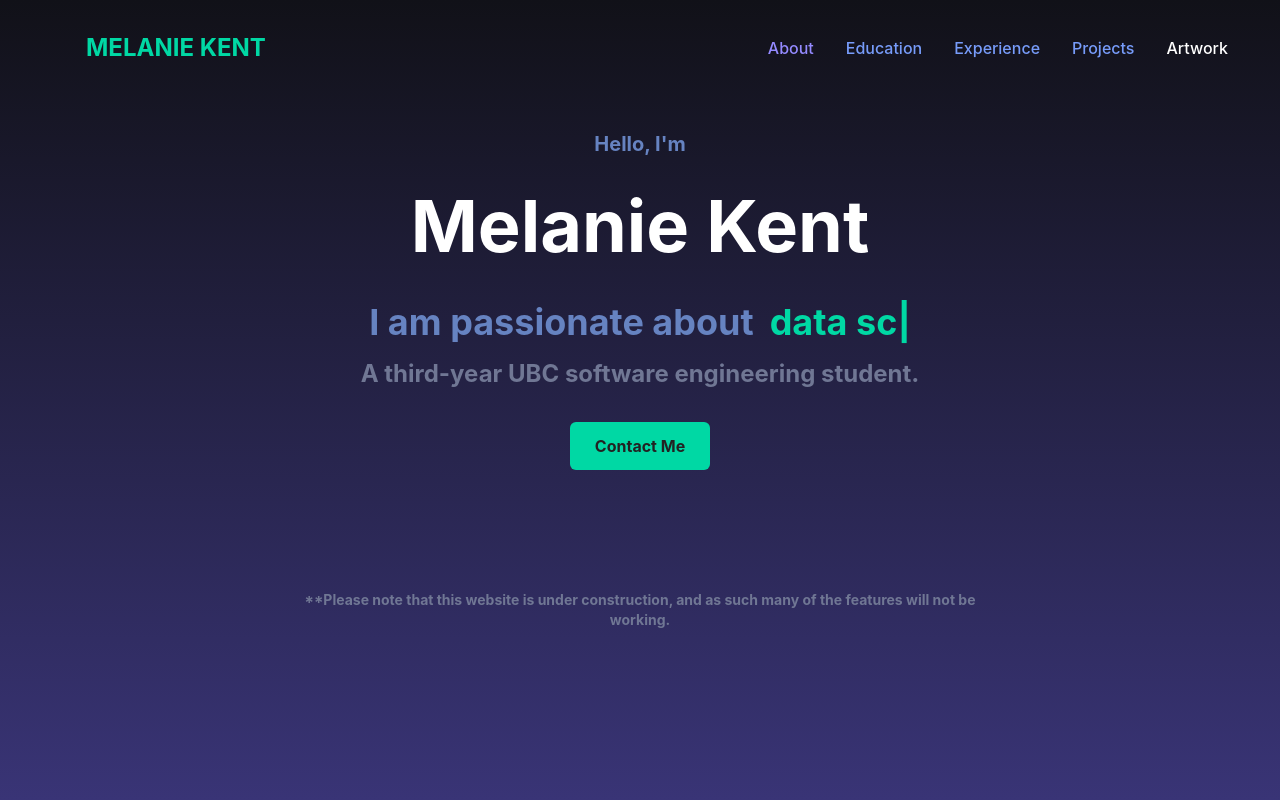
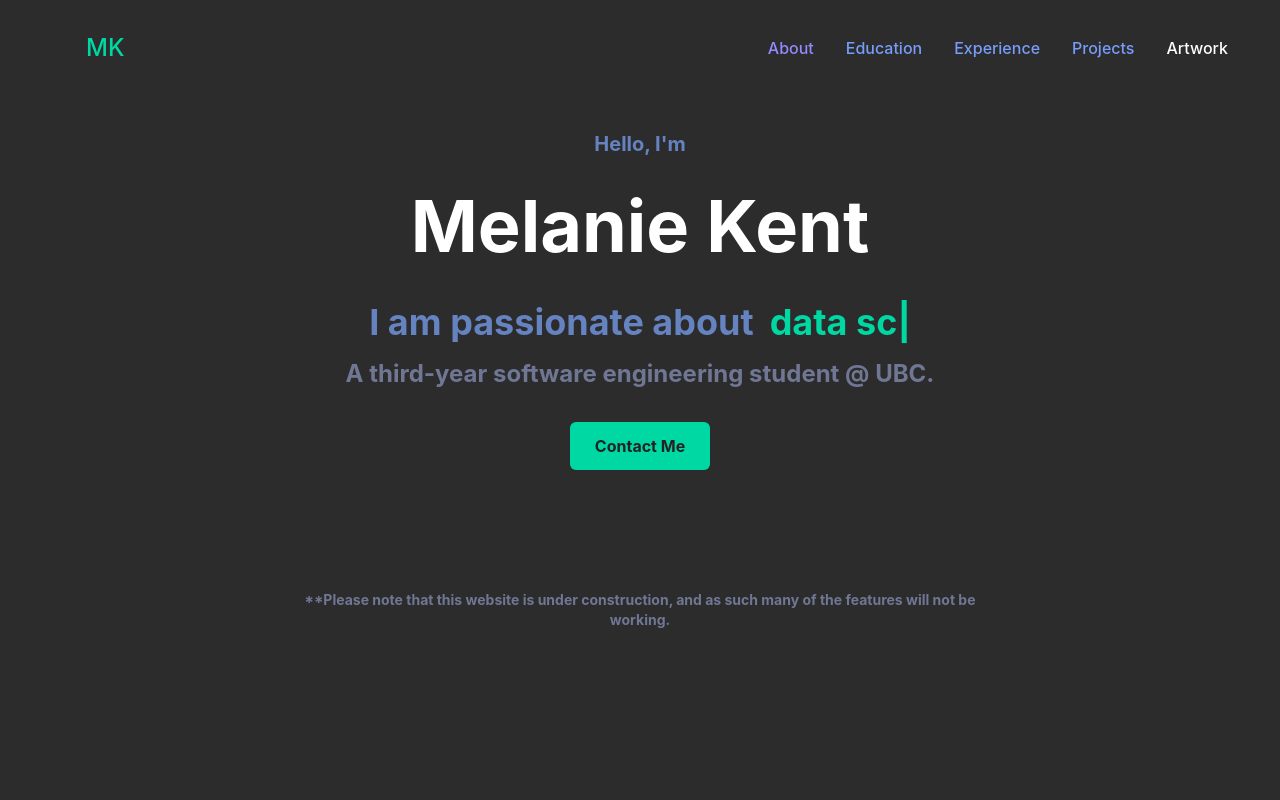
Before and after one commit to MelanieKent/personal-website, a React (Create React App) app: page / in a window 1280 px wide. Shown: the top 800 px of the page. Built offline with nearby package versions, Linux system fonts and the light colour scheme.

Commit message:
Minor cosmetic changes

```diff
--- a/src/components/Hero.jsx
+++ b/src/components/Hero.jsx
@@ -3,18 +3,18 @@ import Typed from 'react-typed';
 
 const Hero = () => {
     return (
-        <div className='text-white bg-gradient-to-b from-[#111118] to-[#393476]'>
+        <div className='text-white bg-[#2c2c2c]'>
             <div id='about' className='max-w-[800px] mt-[-96px] w-full h-screen mx-auto text-center flex flex-col justify-center'>
                 <p className='text-[#6683c1] text-xl font-bold p-2'>Hello, I'm</p>
                 <h1 className='text-[#ffffff] md:text-7xl sm:text-6xl text-4xl font-bold md:py-6'>Melanie Kent</h1>
                 <div className='flex justify-center items-center'>
-                    <p className='text-[#6683c1] md:text-4xl sm:text-3xl font-bold py-4'>I am passionate about</p>
+                    <p className='text-[#6683c1] lg:text-4xl sm:text-3xl font-bold py-4'>I am passionate about</p>
                     <Typed
                     className='text-[#00d8a4] md:text-4xl sm:text-3xl font-bold md:pl-4 pl-2'
                     strings={['software engineering.', 'digital art.', 'data science.', 'education.']} typeSpeed={50} backSpeed={50} loop/>
                 </div>
                 <p className='md:text-2xl text-xl font-bold text-[#707794]'>
-                    A third-year UBC software engineering student.
+                    A third-year software engineering student @ UBC.
                 </p>
                 <a href="mailto:melanie.s.kent@gmail.com">
                     <button className='bg-[#00d8a4] w-[140px] rounded-md font-bold my-8 mx-auto py-3 text-[#222222] hover:bg-[#948aff]'>Contact Me</button>
--- a/src/components/Navbar.jsx
+++ b/src/components/Navbar.jsx
@@ -1,6 +1,6 @@
 import React, {useState} from 'react';
 import {AiOutlineClose, AiOutlineMenu} from 'react-icons/ai'
-import {motion} from 'framer-motion'
+import {motion} from 'framer-motion';
 
 const Navbar = () => {
     const [nav, setNav] = useState(false)
@@ -11,7 +11,7 @@ const Navbar = () => {
 
     return (
         <div className='flex justify-between items-center h-24 max-w-[1240px] mx-auto px-4 text-white'>
-            <motion.h1 animate={{x:50}} className='w-full text-2xl font-bold text-[#00d8a4]'>MELANIE KENT</motion.h1>
+            <motion.h1 animate={{x:50}} className='w-full text-2xl font-medium text-[#00d8a4]'>MK</motion.h1>
             <ul className='hidden md:flex font-medium'>
                 <a href='.'>
                     <li className='p-4 text-[#948aff]'>About</li>
```
Also changed, not shown: src/assets/self-portrait pixel art.svg (added).
